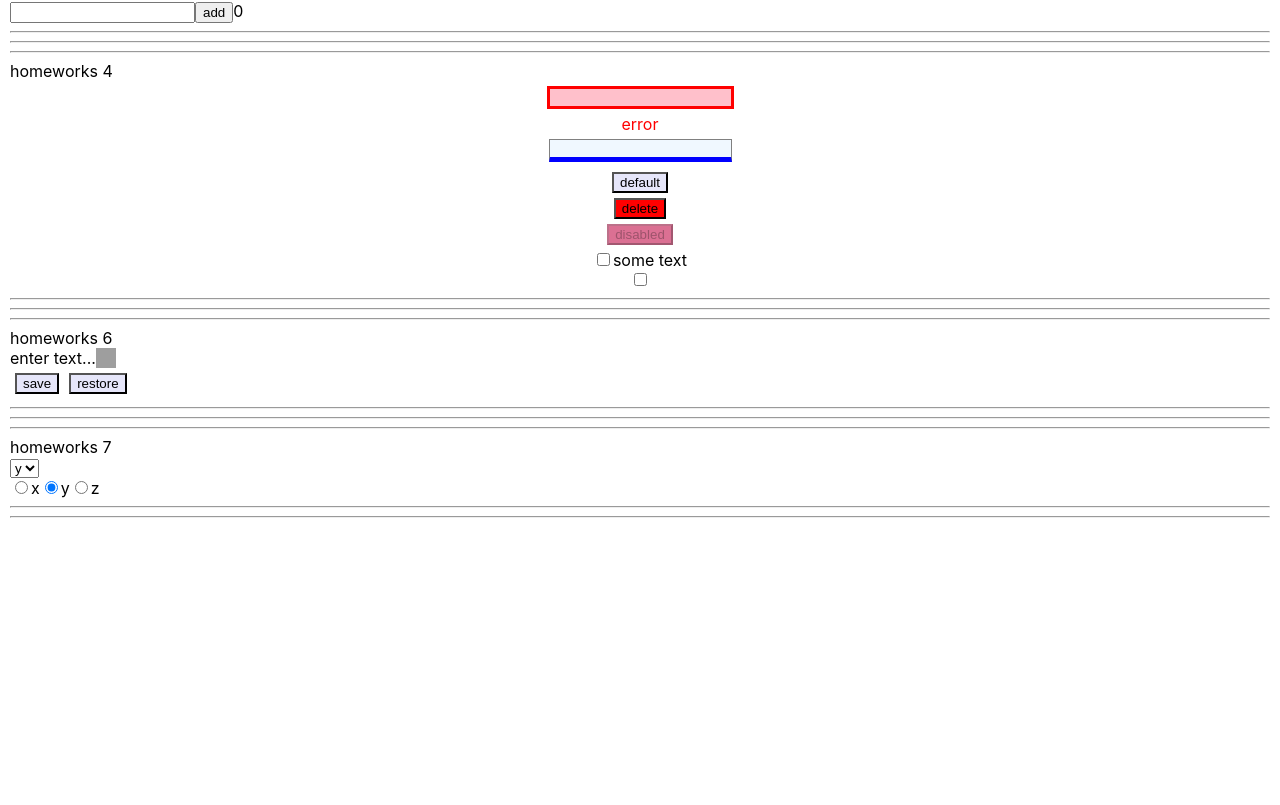
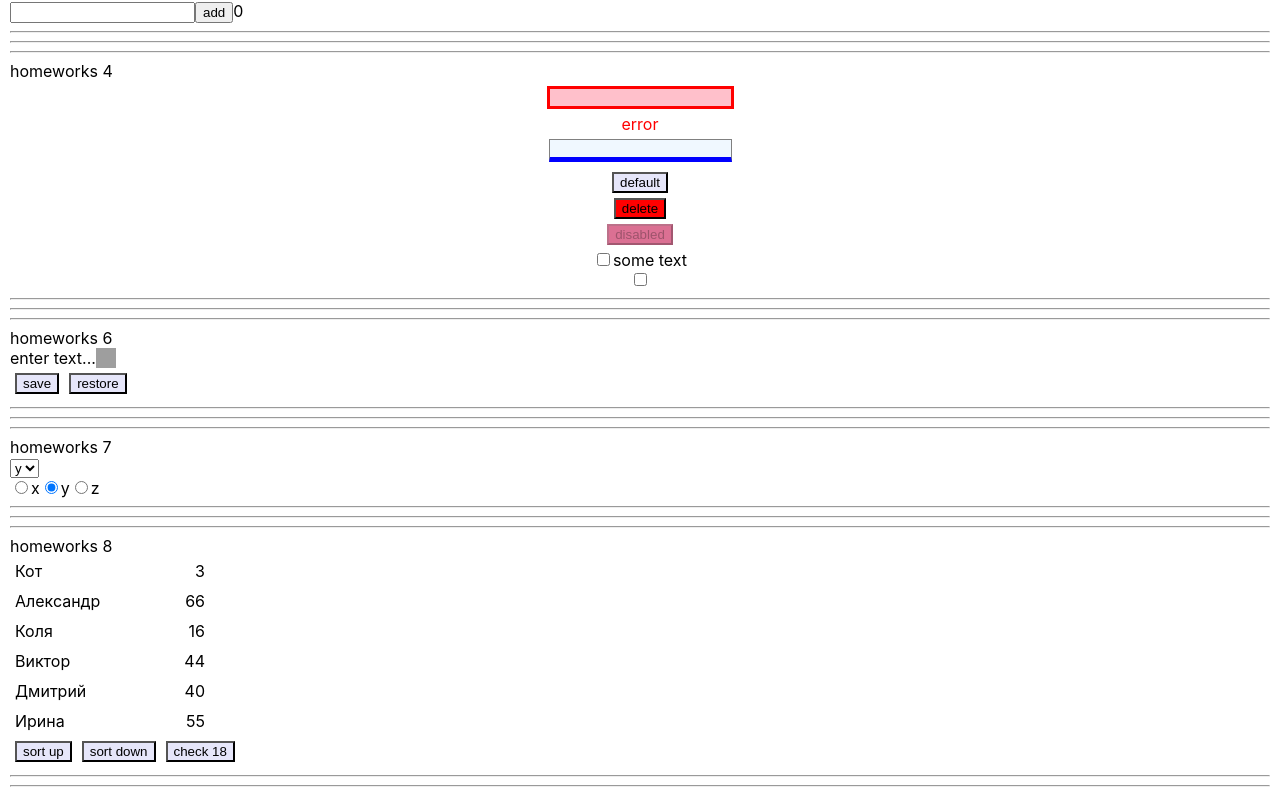
Before and after one commit to karinaOl/ignat_homeworks, a React (Create React App) app: page /#/pre-junior in a window 1280 px wide. Shown: the part 513-1318 px from the top of the page. Before the commit the page ends 1049 px from the top, so only its background shows below. Built offline with nearby package versions, Linux system fonts and the light colour scheme; grey boxes are pictures that could not be loaded.

Commit message:
homework 8

```diff
--- a/src/p1-main/m1-ui/u1-app/App.tsx
+++ b/src/p1-main/m1-ui/u1-app/App.tsx
@@ -3,6 +3,7 @@
 import HW5 from "../../../p2-homeworks/h5/HW5";
 import HW6 from "../../../p2-homeworks/h6/HW6";
 import HW7 from "../../../p2-homeworks/h7/HW7";
+import HW8 from "../../../p2-homeworks/h8/HW8";
 
 function App() {
     return (
@@ -11,6 +12,7 @@
             <HW5/>
             <HW6/>
             <HW7/>
+            <HW8/>
         </div>
     )
 }
--- /dev/null
+++ b/src/p2-homeworks/h8/HW8.module.css
@@ -0,0 +1,9 @@
+.item {
+    width: 200px;
+    display:flex;
+    justify-content: space-between;
+}
+
+.name, .age {
+    margin: 5px;
+}
--- /dev/null
+++ b/src/p2-homeworks/h8/HW8.tsx
@@ -0,0 +1,58 @@
+import React, {useState} from 'react'
+import {homeWorkReducer} from './bll/homeWorkReducer'
+import SuperButton from '../h4/common/c2-SuperButton/SuperButton'
+import s from './HW8.module.css'
+
+export type UserType = {
+    _id: number
+    name: string
+    age: number
+}
+
+const initialPeople = [
+    {_id: 0, name: 'Кот', age: 3},
+    {_id: 1, name: 'Александр', age: 66},
+    {_id: 2, name: 'Коля', age: 16},
+    {_id: 3, name: 'Виктор', age: 44},
+    {_id: 4, name: 'Дмитрий', age: 40},
+    {_id: 5, name: 'Ирина', age: 55},
+]
+
+function HW8() {
+    const [people, setPeople] = useState<UserType[]>(initialPeople) // need to fix any
+
+    // need to fix any
+    const finalPeople = people.map((p: any) => (
+        <div key={p._id} className={s.item}>
+            <span className={s.name}>{p.name}</span>
+            <span className={s.age}>{p.age}</span>
+        </div>
+    ))
+
+    const sortUp = () => setPeople(homeWorkReducer(initialPeople, {type: 'sort', payload: 'up'}))
+    const sortDown = () => setPeople(homeWorkReducer(initialPeople, {type: 'sort', payload: 'down'}))
+    const check = () => setPeople(homeWorkReducer(initialPeople, {type: 'check', payload: 18}))
+
+    return (
+        <div>
+            <hr/>
+            homeworks 8
+
+            {/*should work (должно работать)*/}
+            {finalPeople}
+
+            <div>
+                <SuperButton onClick={sortUp}>sort up</SuperButton>
+                <SuperButton onClick={sortDown}>sort down</SuperButton>
+                <SuperButton onClick={check}>check 18</SuperButton>
+            </div>
+
+            <hr/>
+            {/*для личного творчества, могу проверить*/}
+            {/*<AlternativePeople/>*/}
+            <hr/>
+        </div>
+    )
+}
+
+export default HW8
--- /dev/null
+++ b/src/p2-homeworks/h8/bll/homeWorkReducer.ts
@@ -0,0 +1,35 @@
+import {UserType} from "../HW8";
+
+
+
+type homeWorkReducerAC = ReturnType<typeof sortAC> | ReturnType<typeof checkAC>
+
+const sortAC = (direction: string) => {
+    return{
+        type: 'sort',
+        payload: direction
+    }as const
+}
+
+const checkAC = (age:number) => {
+    return{
+        type: 'check',
+        payload: age
+
+    }as const
+}
+
+
+export const homeWorkReducer = (state: Array<UserType>, action: homeWorkReducerAC): Array<UserType> => { // need to fix any
+    switch (action.type) {
+        case 'sort': {
+            return action.payload === 'up'
+                ? [...state].sort((a,b)=> a.name <= b.name ? -1 : 1)
+                : [...state].sort((a,b)=> b.name <= a.name ? -1 : 1)
+        }
+        case 'check': {
+            return state.filter(u=> u.age > action.payload)
+        }
+        default: return state
+    }
+}
```
Also changed, not shown: 1 other file (tests, documents, lock files or other folders).
